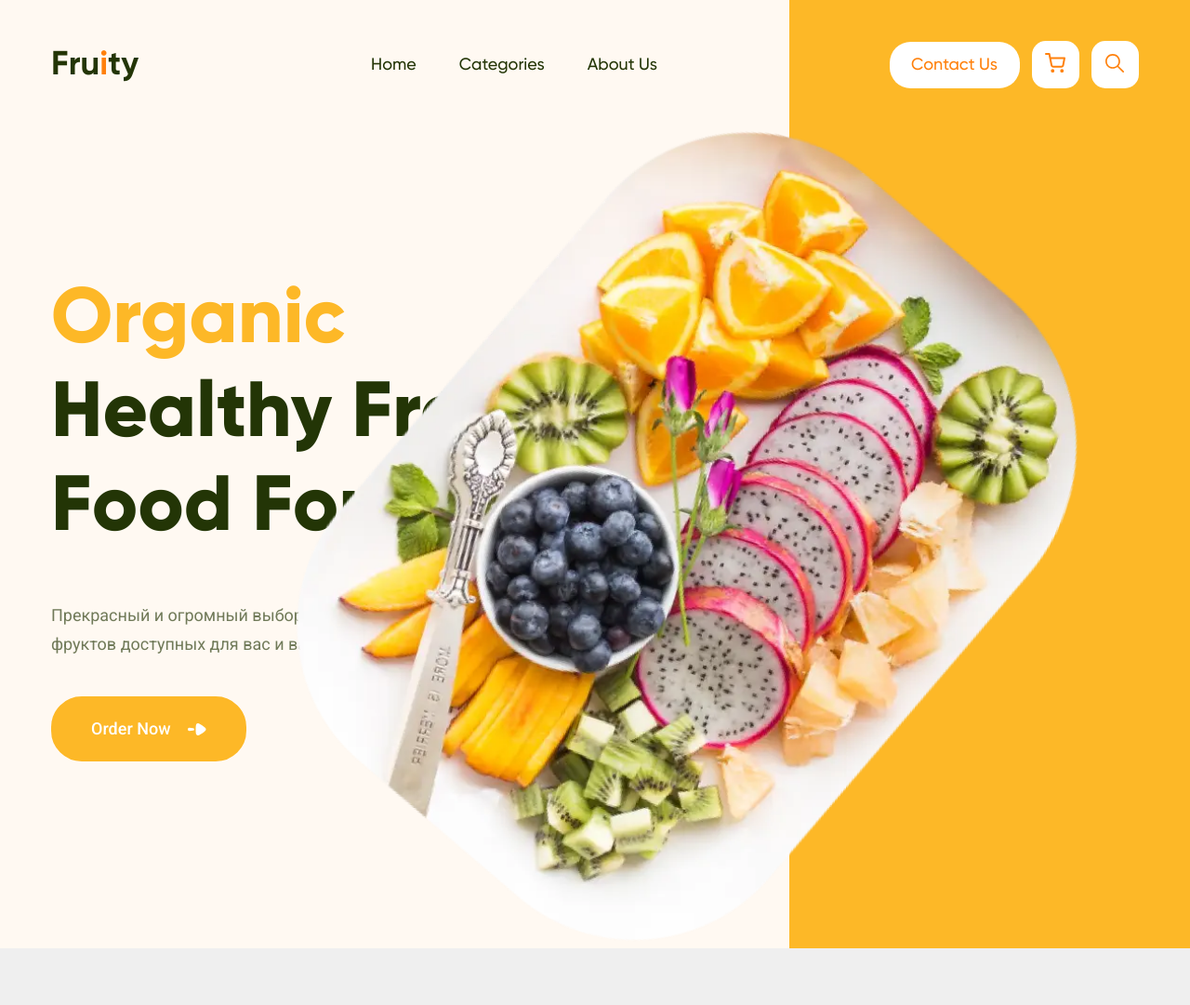
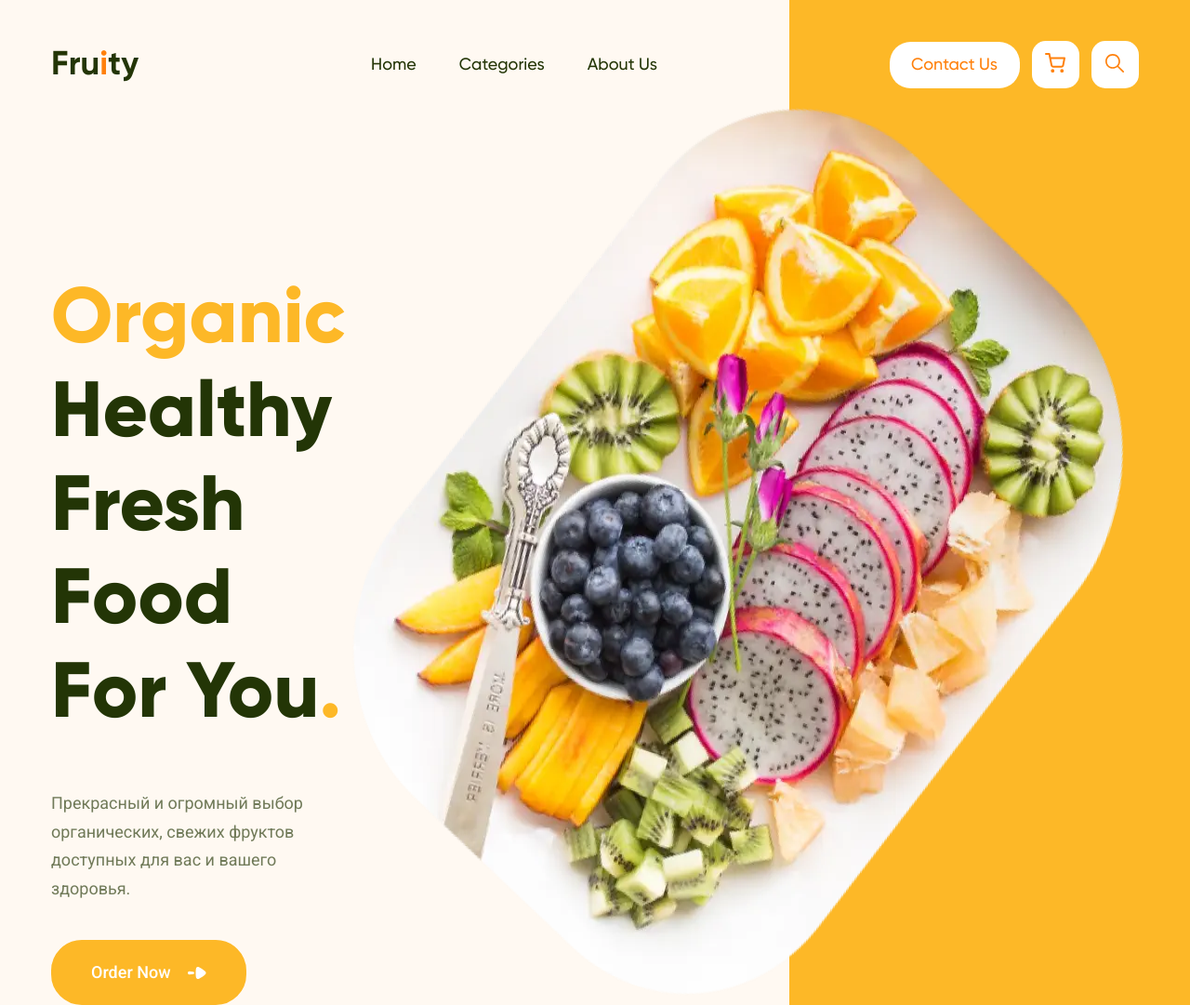
Before and after one commit to GolovanovAlex/FruitStore_landing, a plain HTML site: page index.html in a window 1280 px wide. Shown: the whole page at 93% size. Before the commit the page ends 1022 px from the top, so only its background shows below. Drawn offline with Linux system fonts and the light colour scheme.

Commit message:
header_adaptive2.0 trying

```diff
--- a/index.html
+++ b/index.html
@@ -19,13 +19,6 @@
   </head>
   <body>
     <header class="header">
-      <div class="header__img-box">
-        <!-- <img
-          src="images/content/bg-header.webp"
-          alt="Header image"
-          class="header__img-bg"
-        /> -->
-      </div>
       <div class="container">
         <div class="header__top">
           <a href="#" class="header__logo-link"
@@ -93,6 +86,8 @@
             </button>
           </div>
         </div>
+
+        <div class="header__box">
           <div class="header__content">
             <h1 class="header__title">
               <span>Organic</span> Healthy Fresh Food For You<span>.</span>
@@ -103,7 +98,20 @@
             </p>
             <button class="header__btn">Order Now</button>
           </div>
+          <img
+            src="images/content/bg-header.webp"
+            alt="Header image"
+            class="header__img-bg"
+          />
         </div>
+      </div>
+      <!-- <div class="header__img-box">
+        <img
+          src="images/content/bg-header.webp"
+          alt="Header image"
+          class="header__img-bg"
+        />
+      </div> -->
     </header>
   </body>
 </html>
--- a/scss/style.scss
+++ b/scss/style.scss
@@ -199,15 +199,18 @@ body {
       }
     }
   }
+  &__box {
+    display: flex;
+  }
   &__img-box {
-    position: absolute;
-    background-image: url(../images/content/bg-header.webp);
-    background-size: cover;
-    background-repeat: no-repeat;
-    top: 122px;
-    right: 100px;
-    width: 870px;
-    height: 900px;
+    // position: absolute;
+    // background-image: url(../images/content/bg-header.webp);
+    // background-size: cover;
+    // background-repeat: no-repeat;
+    // top: 122px;
+    // right: 100px;
+    // width: 870px;
+    // height: 900px;
   }
 }
 // ---- ---- *** ---- ---- //
```
Also changed, not shown: css/style.css. Lines whose indentation alone changed are shown as unchanged.
